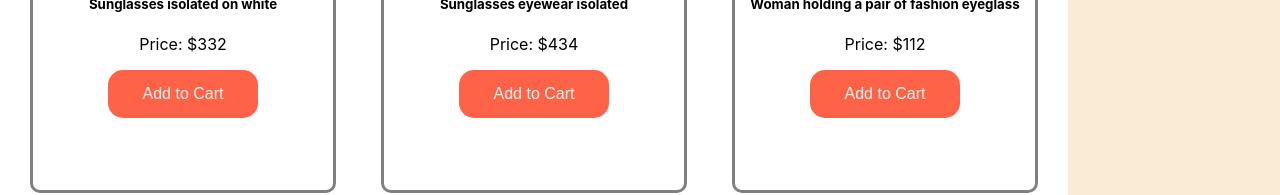
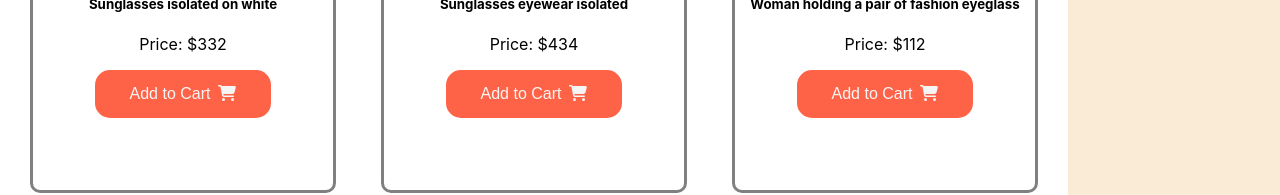
Before and after one commit to chamakkarmakar/lucky-one, a React (Create React App) app: page / in a window 1280 px wide. Shown: the part 341-536 px from the top of the page. Built offline with nearby package versions, Linux system fonts and the light colour scheme.

Commit message:
fav icon added

```diff
--- a/package.json
+++ b/package.json
@@ -3,6 +3,9 @@
   "version": "0.1.0",
   "private": true,
   "dependencies": {
+    "@fortawesome/fontawesome-svg-core": "^6.1.1",
+    "@fortawesome/free-solid-svg-icons": "^6.1.1",
+    "@fortawesome/react-fontawesome": "^0.1.18",
     "@testing-library/jest-dom": "^5.16.3",
     "@testing-library/react": "^12.1.4",
     "@testing-library/user-event": "^13.5.0",
--- a/src/component/Cart/Cart.js
+++ b/src/component/Cart/Cart.js
@@ -5,6 +5,8 @@ const Cart = () => {
     return (
         <div>
             <h3>Selected Items</h3>
+
+
         </div>
     );
 };
--- a/src/component/EyeGlass/EyeGlass.css
+++ b/src/component/EyeGlass/EyeGlass.css
@@ -19,3 +19,6 @@
     border: none;
     border-radius: 15px;
 }
+.icon{
+    padding-left: 8px;
+}
--- a/src/component/EyeGlass/EyeGlass.js
+++ b/src/component/EyeGlass/EyeGlass.js
@@ -1,3 +1,5 @@
+import { faShoppingCart } from '@fortawesome/free-solid-svg-icons';
+import { FontAwesomeIcon } from '@fortawesome/react-fontawesome';
 import React from 'react';
 import './EyeGlass.css';
 
@@ -10,7 +12,9 @@ const EyeGlass = (props) => {
             <h5>{name}</h5>
             <p>Price: ${price}</p>
 
-            <button className='btn-cart'>Add to Cart</button>
+            <button className='btn-cart'>Add to Cart
+            <FontAwesomeIcon className='icon' icon={faShoppingCart}></FontAwesomeIcon>
+            </button>
 
         </div>
     );
```
Also changed, not shown: 1 other file (tests, documents, lock files or other folders).
